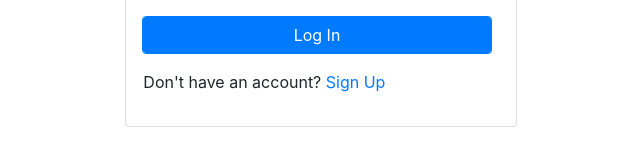
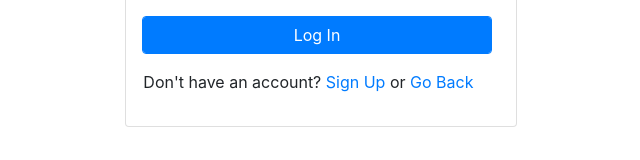
Before and after one commit to BuildForSDGCohort2/Team-091-Group-A-Frontend, a React (Create React App) app: page /sign-in in a window 1280 px wide. Shown: the part 325-485 px from the top of the page, without its empty margins (327-967 px from the left). Built offline with nearby package versions, Linux system fonts and the light colour scheme; the HTML template or start-up script is replaced by a standard one.

Commit message:
chores(added back btn)

```diff
--- a/src/App.js
+++ b/src/App.js
@@ -2,8 +2,6 @@ import React from "react";
 import "./App.css";
 import {BrowserRouter, Switch, Route} from "react-router-dom"
 import Home from "./components/pages/home";
-// import Navbar from "./components/layouts/navbar";
-// import Footer from "./components/layouts/footer";
 import Signin from "./components/auth/signin"
 import Signup from "./components/auth/signup"
 import Hotels from "./components/pages/hotels";
@@ -18,7 +16,6 @@ function App() {
   return (
     <div className="App">
       <BrowserRouter>
-        {/* <Navbar /> */}
         <Switch>
           <Route exact path="/" component={Home} />
           <Route path="/sign-in" component={Signin} />
@@ -31,7 +28,6 @@ function App() {
           <Route path="/attractions" component={Attractions} />
           <Route path="/users/dashboard" component={Dashboard} />
         </Switch>
-        {/* <Footer /> */}
       </BrowserRouter>
     </div>
   );
--- a/src/components/auth/signin.js
+++ b/src/components/auth/signin.js
@@ -104,7 +104,7 @@ const Signin = (props) => {
                                 </div>
                             </div>
                             <div className="row input-group pl-3 mb-3">
-                                <p>Don't have an account? <Link to="/sign-up" className="">Sign Up</Link></p>
+                                <p>Don't have an account? <Link to="/sign-up" className="">Sign Up</Link>  or <Link to="/" className="">Go Back</Link></p>
                             </div>
                         </form>
                     </div>
--- a/src/components/auth/signup.js
+++ b/src/components/auth/signup.js
@@ -128,7 +128,7 @@ const Signup = (props) => {
                                 </div>
                             </div>
                             <div className="row input-group pl-3 mb-3">
-                                <p>Already have an account? <Link to="/sign-in" className="">Log In</Link></p>
+                                <p>Already have an account? <Link to="/sign-in" className="">Log In</Link> or <Link to="/" className="">Go Back</Link></p>
                             </div>
                         </form>
                     </div>
```
